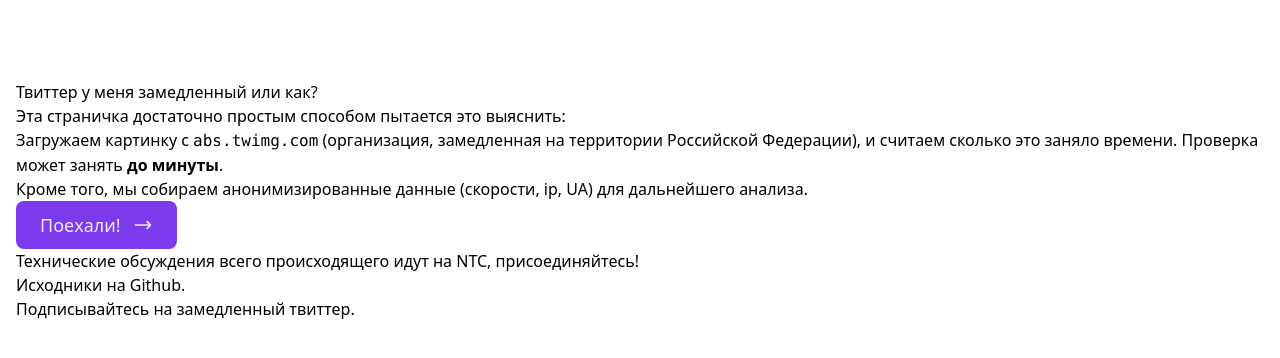
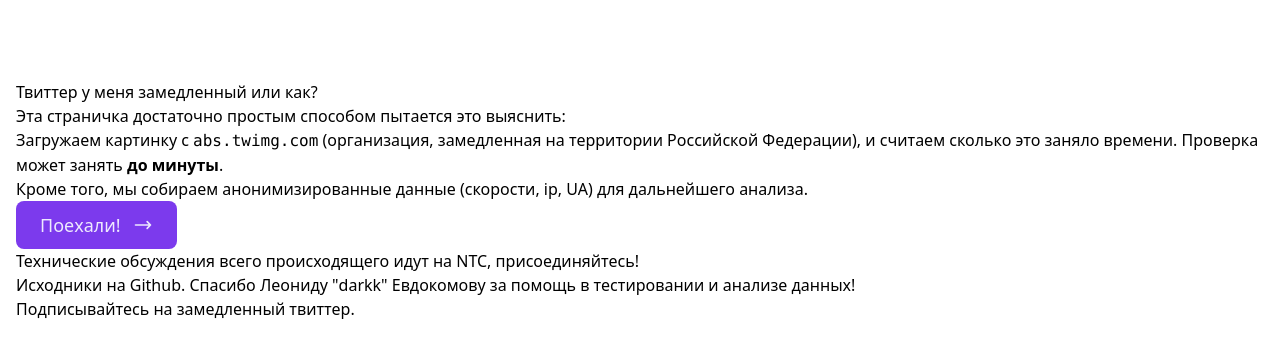
Before and after one commit to 4ndv/is-my-twitter-slow-or-what, a Next.js app: page / in a window 1280 px wide. Shown: the top 358 px of the page. Built offline with nearby package versions, Linux system fonts and the light colour scheme; what @tailwindcss/typography would draw is missing.

Commit message:
Mention darkk

```diff
--- a/pages/index.js
+++ b/pages/index.js
@@ -18,7 +18,7 @@
           Технические обсуждения всего происходящего идут на <a target="_blank" href="https://ntc.party/t/twitter/907/">NTC</a>, присоединяйтесь!
         </p>
         <p>
-          Исходники <a target="_blank" href="https://github.com/4ndv/is-my-twitter-slow-or-what">на Github</a>.
+          Исходники <a target="_blank" href="https://github.com/4ndv/is-my-twitter-slow-or-what">на Github</a>. Спасибо <a target="_blank" href="http://darkk.net.ru">Леониду "darkk" Евдокомову</a> за помощь в тестировании и анализе данных!
         </p>
         <p>
           Подписывайтесь на <a target="_blank" href="https://twitter.com/libneko">замедленный твиттер</a>.
```
